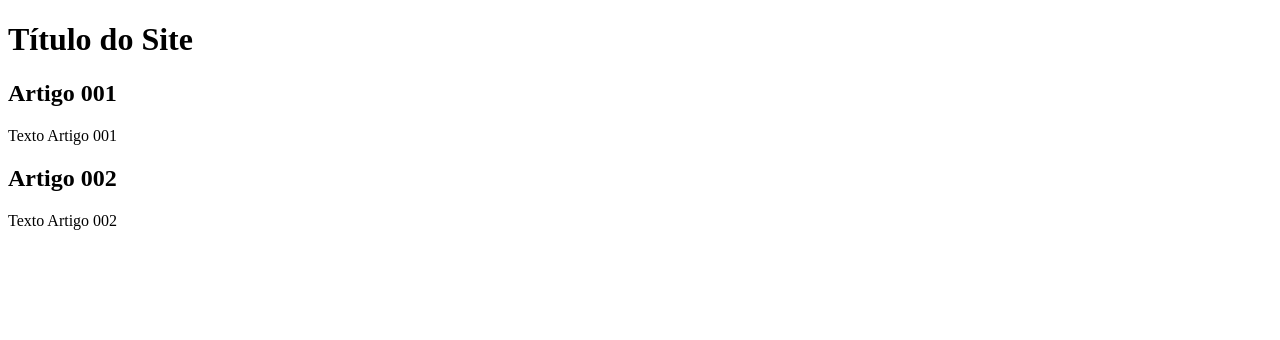
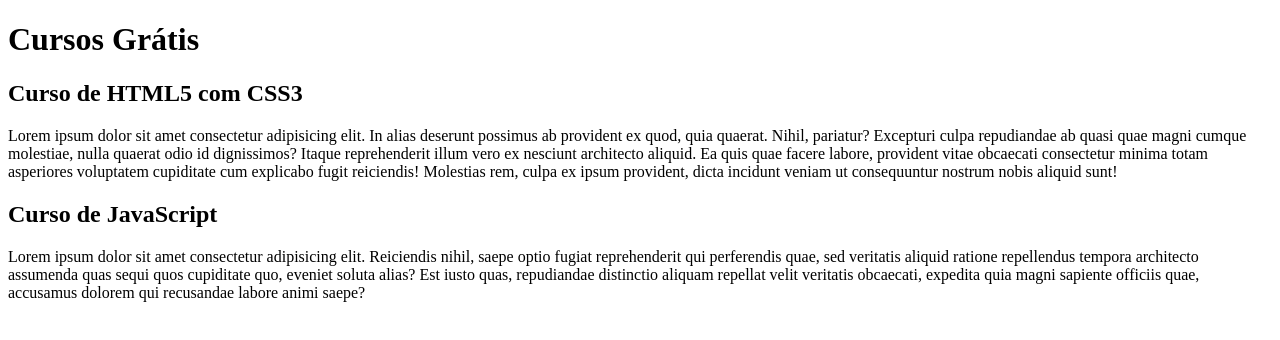
Before and after one commit to LuizFelipeMelo/projeto-site, a plain HTML site: page index.html in a window 1280 px wide. Drawn offline with Linux system fonts and the light colour scheme.

Commit message:
comecei a escrever conteúdo

```diff
--- a/index.html
+++ b/index.html
@@ -9,15 +9,15 @@
 <body>
     <main>
         <header>
-            <h1>Título do Site</h1>
+            <h1>Cursos Grátis</h1>
         </header>
         <article>
-            <h2>Artigo 001</h2>
-            <p>Texto Artigo 001</p>
+            <h2>Curso de HTML5 com CSS3</h2>
+            <p>Lorem ipsum dolor sit amet consectetur adipisicing elit. In alias deserunt possimus ab provident ex quod, quia quaerat. Nihil, pariatur? Excepturi culpa repudiandae ab quasi quae magni cumque molestiae, nulla quaerat odio id dignissimos? Itaque reprehenderit illum vero ex nesciunt architecto aliquid. Ea quis quae facere labore, provident vitae obcaecati consectetur minima totam asperiores voluptatem cupiditate cum explicabo fugit reiciendis! Molestias rem, culpa ex ipsum provident, dicta incidunt veniam ut consequuntur nostrum nobis aliquid sunt!</p>
         </article>
         <article>
-            <h2>Artigo 002</h2>
-            <p>Texto Artigo 002</p>
+            <h2>Curso de JavaScript</h2>
+            <p>Lorem ipsum dolor sit amet consectetur adipisicing elit. Reiciendis nihil, saepe optio fugiat reprehenderit qui perferendis quae, sed veritatis aliquid ratione repellendus tempora architecto assumenda quas sequi quos cupiditate quo, eveniet soluta alias? Est iusto quas, repudiandae distinctio aliquam repellat velit veritatis obcaecati, expedita quia magni sapiente officiis quae, accusamus dolorem qui recusandae labore animi saepe?</p>
         </article>
     </main>
 </body>
```
